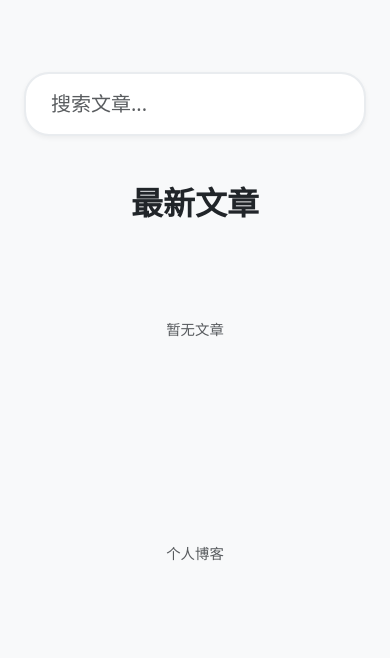
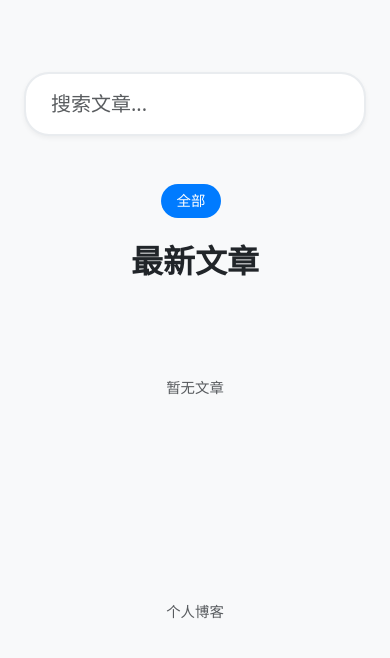
Before and after one commit to lifelegendc/personal-blog, a Flask app: page / in a window 390 px wide. Shown: the part 58-716 px from the top of the page. Run offline with Flask 2, Linux system fonts and the light colour scheme; data that the repository does not hold is empty; some libraries are stand-ins or nearby versions.

Commit message:
功能: 添加年份分类，优化文章详情页

```diff
--- a/app.py
+++ b/app.py
@@ -93,9 +93,36 @@ init_db()
 # 首页路由
 @app.route('/')
 def index():
-    posts = Post.query.order_by(Post.created_at.desc()).all()
+    # 获取年份参数
+    year = request.args.get('year', None)
+
+    # 基础查询
+    query = Post.query
+
+    # 如果指定了年份，添加年份过滤
+    if year:
+        year = int(year)
+        query = query.filter(
+            db.extract('year', Post.created_at) == year
+        )
+
+    # 获取所有文章
+    posts = query.order_by(Post.created_at.desc()).all()
+
+    # 获取所有年份及其文章数量
+    years_query = db.session.query(
+        db.extract('year', Post.created_at).label('year'),
+        db.func.count(Post.id).label('count')
+    ).group_by(
+        db.extract('year', Post.created_at)
+    ).order_by(
+        db.desc('year')
+    ).all()
+
+    years_stats = [{'year': int(year), 'count': count} for year, count in years_query]
+
     footer_text = ''
-    return render_template('index.html', posts=posts, footer_text=footer_text)
+    return render_template('index.html', posts=posts, years_stats=years_stats, current_year=year, footer_text=footer_text)
 
 # 文章详情页
 @app.route('/post/<int:post_id>')
--- a/static/css/style.css
+++ b/static/css/style.css
@@ -9,12 +9,16 @@ body {
 }
 
 .content {
-    line-height: 1.6;
+    line-height: 1.8;
+    font-size: 1.1rem;
+    color: #343a40;
 }
 
 .content img {
     max-width: 100%;
     height: auto;
+    border-radius: 8px;
+    margin: 1rem 0;
 }
 
 .content h1,
@@ -28,7 +32,7 @@ body {
 }
 
 .content p {
-    margin-bottom: 1.2rem;
+    margin-bottom: 1.5rem;
 }
 
 .content pre {
@@ -124,6 +128,33 @@ body {
     box-shadow: 0 4px 8px rgba(0,123,255,0.2);
 }
 
+/* 年份过滤器样式 */
+.year-filter {
+    display: flex;
+    flex-wrap: wrap;
+    gap: 10px;
+    margin-bottom: 2rem;
+}
+
+.year-filter .btn {
+    border-radius: 20px;
+    padding: 8px 20px;
+    font-weight: 500;
+    transition: all 0.3s ease;
+}
+
+.year-filter .btn-outline-primary {
+    border-color: #007bff;
+    color: #007bff;
+}
+
+.year-filter .btn-outline-primary:hover {
+    background-color: #007bff;
+    color: white;
+    transform: translateY(-2px);
+    box-shadow: 0 4px 8px rgba(0,123,255,0.2);
+}
+
 /* 页面标题样式 */
 .page-title {
     font-size: 2.5rem;
@@ -142,6 +173,15 @@ body {
     .page-title {
         font-size: 2rem;
     }
+
+    .year-filter {
+        justify-content: center;
+    }
+
+    .year-filter .btn {
+        padding: 6px 16px;
+        font-size: 0.9rem;
+    }
 }
 
 /* 动画效果 */
--- a/templates/index.html
+++ b/templates/index.html
@@ -16,8 +16,28 @@
     </div>
 
     <div class="row">
-        <div class="col-md-8 offset-md-2" id="searchResults">
-            <h1 class="page-title mb-5">最新文章</h1>
+        <div class="col-md-8 offset-md-2">
+            <div class="year-filter mb-4">
+                <a href="{{ url_for('index') }}"
+                   class="btn {% if not current_year %}btn-primary{% else %}btn-outline-primary{% endif %} me-2">
+                    全部
+                </a>
+                {% for year_stat in years_stats %}
+                <a href="{{ url_for('index', year=year_stat.year) }}"
+                   class="btn {% if current_year == year_stat.year %}btn-primary{% else %}btn-outline-primary{% endif %} me-2">
+                    {{ year_stat.year }} ({{ year_stat.count }})
+                </a>
+                {% endfor %}
+            </div>
+
+            <div id="searchResults">
+                <h1 class="page-title mb-5">
+                    {% if current_year %}
+                        {{ current_year }}年文章
+                    {% else %}
+                        最新文章
+                    {% endif %}
+                </h1>
                 <div class="articles-container">
                     {% for post in posts %}
                     <article class="card fade-in" style="animation-delay: {{ loop.index0 * 0.1 }}s">
@@ -40,6 +60,7 @@
                         <p class="text-muted">暂无文章</p>
                     </div>
                     {% endfor %}
+                </div>
             </div>
         </div>
     </div>
```
Also changed, not shown: templates/post.html (+11 -4 lines). Lines whose indentation alone changed are shown as unchanged.
